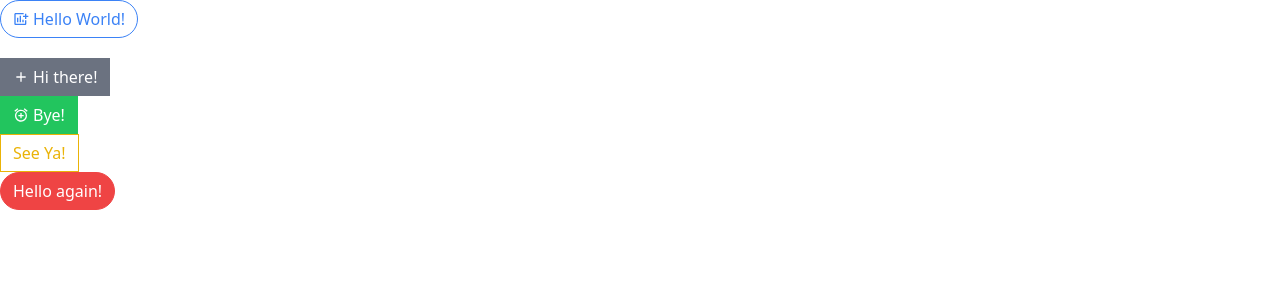
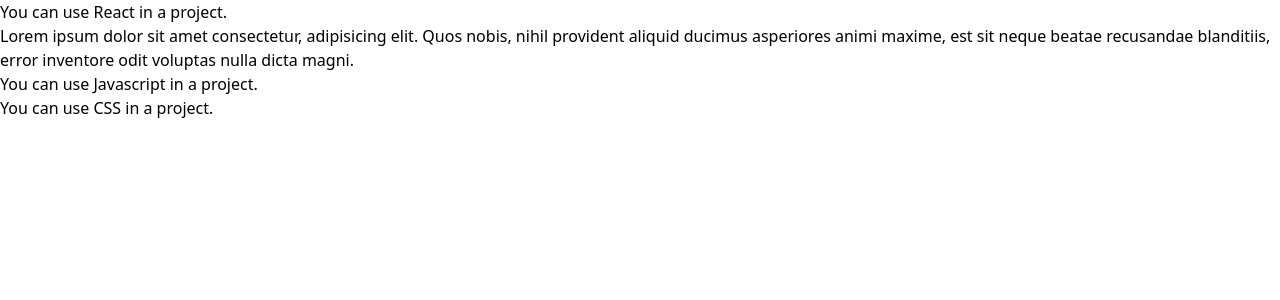
Before and after one commit to ggupta78/modern-react-redux, a React (Create React App) app in the folder comps/: page / in a window 1280 px wide. Shown: the top 300 px of the page. Built offline with nearby package versions, Linux system fonts and the light colour scheme.

Commit message:
setup basic accordion

```diff
--- a/comps/src/App.js
+++ b/comps/src/App.js
@@ -1,43 +1,28 @@
-import { MdAddChart, MdAdd, MdAddAlarm } from "react-icons/md";
-import Button from "./Button";
+import Accordian from "./components/Accordion";
 
 function App() {
-  const handleClick = () => {
-    console.log("Clicked!!");
-  };
+  const items = [
+    {
+      id: "fdsasdf",
+      label: "You can use React in a project.",
+      content:
+        "Lorem ipsum dolor sit amet consectetur, adipisicing elit. Quos nobis, nihil provident aliquid ducimus asperiores animi maxime, est sit neque beatae recusandae blanditiis, error inventore odit voluptas nulla dicta magni.",
+    },
+    {
+      id: "fdsasdf2",
+      label: "You can use Javascript in a project.",
+      content:
+        "Lorem ipsum dolor sit amet consectetur, adipisicing elit. Quos nobis, nihil provident aliquid ducimus asperiores animi maxime, est sit neque beatae recusandae blanditiis, error inventore odit voluptas nulla dicta magni.",
+    },
+    {
+      id: "fdsasdf3",
+      label: "You can use CSS in a project.",
+      content:
+        "Lorem ipsum dolor sit amet consectetur, adipisicing elit. Quos nobis, nihil provident aliquid ducimus asperiores animi maxime, est sit neque beatae recusandae blanditiis, error inventore odit voluptas nulla dicta magni.",
+    },
+  ];
 
-  return (
-    <div>
-      <div>
-        <Button primary outline rounded className="mb-5" onClick={handleClick}>
-          <MdAddChart />
-          Hello World!
-        </Button>
-      </div>
-      <div>
-        <Button secondary onMouseOver={handleClick}>
-          <MdAdd />
-          Hi there!
-        </Button>
-      </div>
-      <div>
-        <Button success>
-          <MdAddAlarm />
-          Bye!
-        </Button>
-      </div>
-      <div>
-        <Button warning outline>
-          See Ya!
-        </Button>
-      </div>
-      <div>
-        <Button danger rounded>
-          Hello again!
-        </Button>
-      </div>
-    </div>
-  );
+  return <Accordian items={items} />;
 }
 
 export default App;
--- /dev/null
+++ b/comps/src/components/Accordion.js
@@ -0,0 +1,20 @@
+import { useState } from "react";
+
+function Accordian({ items }) {
+  const [expandedIndex, setExpandedIndex] = useState(0);
+
+  const renderedItems = items.map((item, index) => {
+    const isExpanded = index === expandedIndex;
+
+    return (
+      <div key={item.id}>
+        <div onClick={() => setExpandedIndex(index)}>{item.label}</div>
+        {isExpanded && <div>{item.content}</div>}
+      </div>
+    );
+  });
+
+  return <div>{renderedItems}</div>;
+}
+
+export default Accordian;
--- /dev/null
+++ b/comps/src/pages/ButtonPage.js
@@ -0,0 +1,43 @@
+import { MdAddChart, MdAdd, MdAddAlarm } from "react-icons/md";
+import Button from "../components/Button";
+
+function ButtonPage() {
+  const handleClick = () => {
+    console.log("Clicked!!");
+  };
+
+  return (
+    <div>
+      <div>
+        <Button primary outline rounded className="mb-5" onClick={handleClick}>
+          <MdAddChart />
+          Hello World!
+        </Button>
+      </div>
+      <div>
+        <Button secondary onMouseOver={handleClick}>
+          <MdAdd />
+          Hi there!
+        </Button>
+      </div>
+      <div>
+        <Button success>
+          <MdAddAlarm />
+          Bye!
+        </Button>
+      </div>
+      <div>
+        <Button warning outline>
+          See Ya!
+        </Button>
+      </div>
+      <div>
+        <Button danger rounded>
+          Hello again!
+        </Button>
+      </div>
+    </div>
+  );
+}
+
+export default ButtonPage;
```
Also changed, not shown: comps/src/components/Button.js (renamed from comps/src/Button.js).
